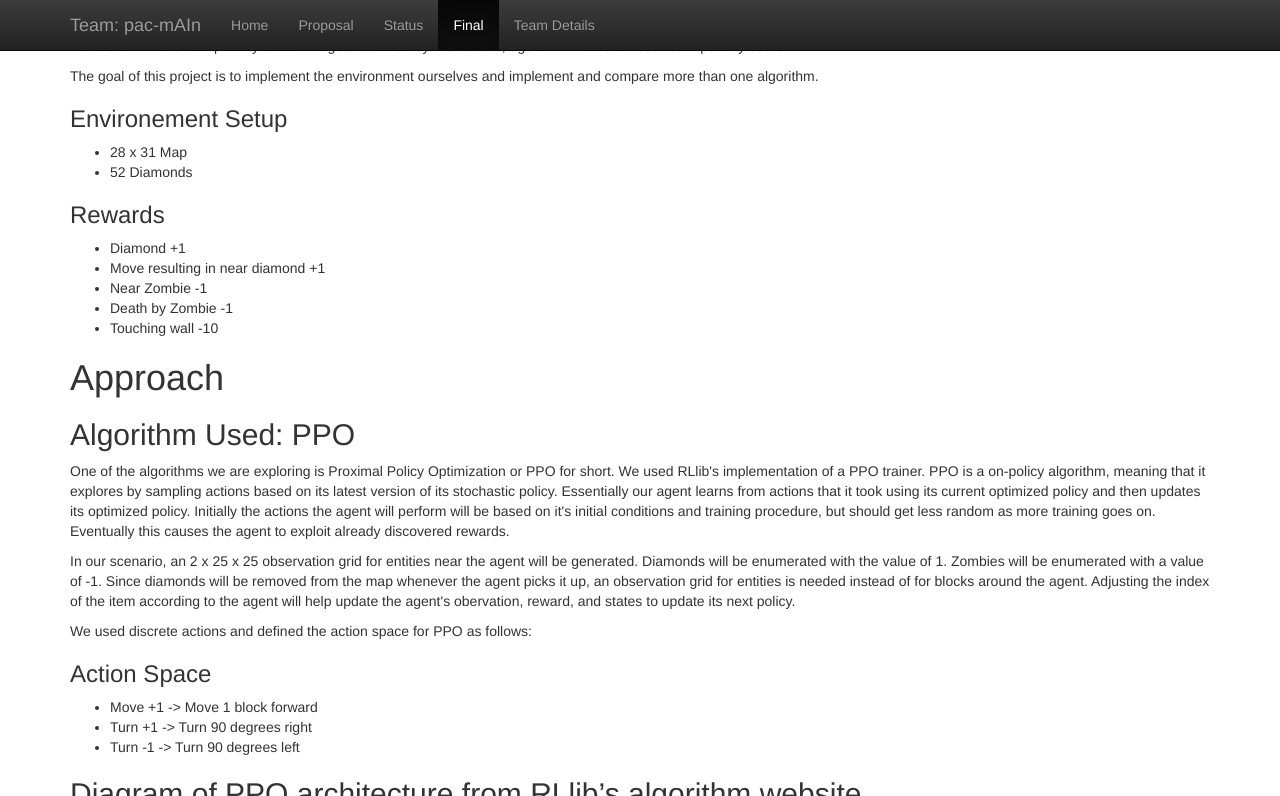
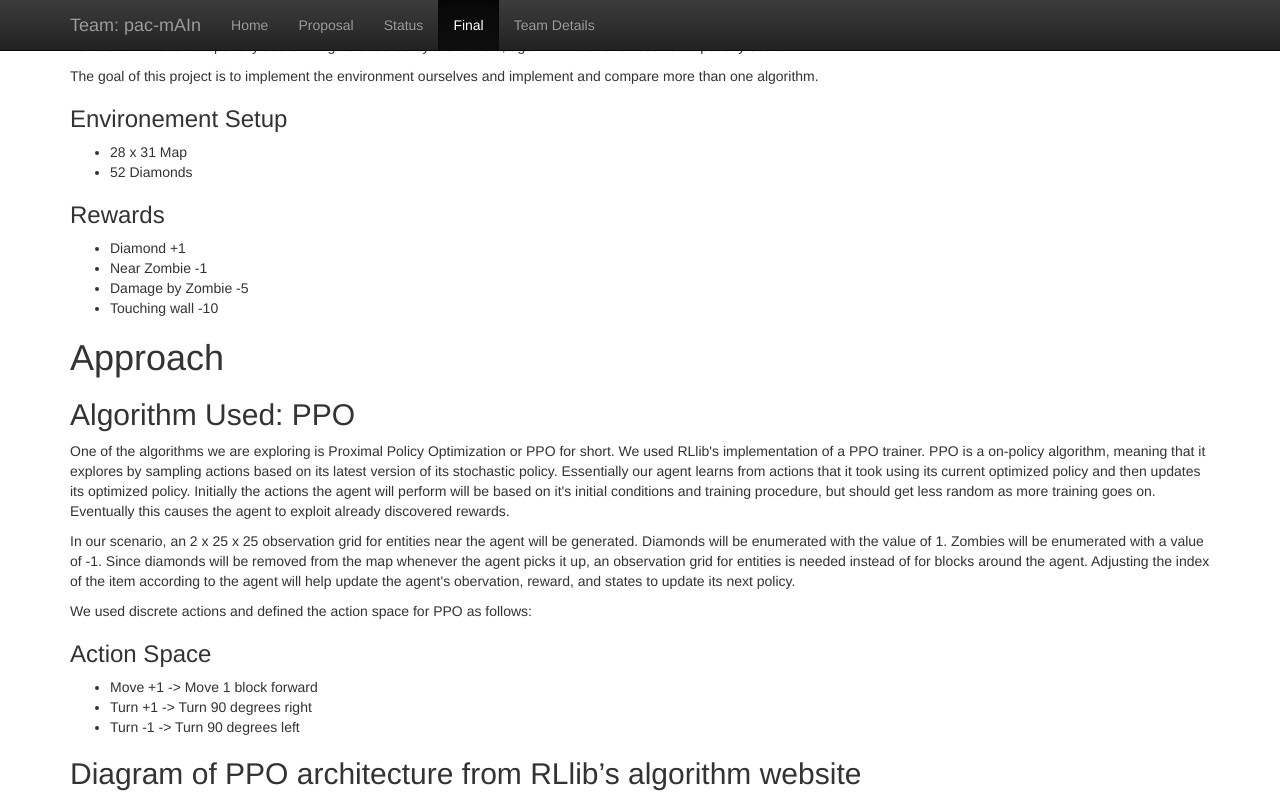
Before and after one commit to armaansd/pac-mAIn, a Jekyll site: the page built from docs/final.md, in a window 1280 px wide and 900 px high, scrolled down 647 px, cut to the strip 0-796 px from the top of the window. Built offline with Jekyll 4.4.1, drawn with Linux system fonts in a browser that asks for light colours.

Commit message:
Update final.md

```diff
--- a/docs/final.md
+++ b/docs/final.md
@@ -21,9 +21,8 @@ This will be exchanged for final vid later
 
 ### Rewards
 - Diamond +1
-- Move resulting in near diamond +1
 - Near Zombie -1
-- Death by Zombie -1
+- Damage by Zombie -5
 - Touching wall -10
 
 # Approach
```
